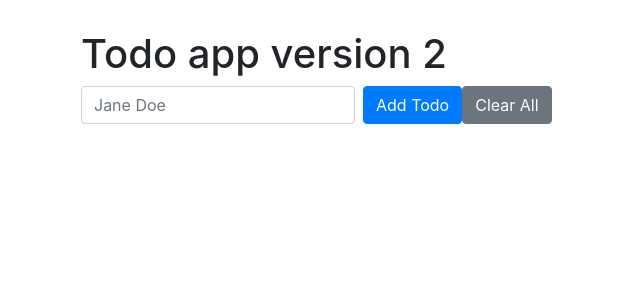
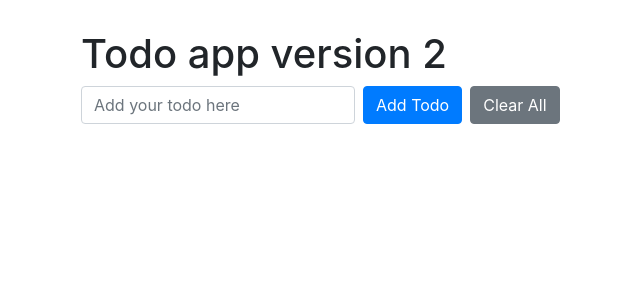
Before and after one commit to ImsirovicAjdin/vue-todo-app-again, a Vue app: page / in a window 1280 px wide. Shown: the top 300 px of the page, without its empty margins (309-949 px from the left). Built offline with nearby package versions, Linux system fonts and the light colour scheme.

Commit message:
Finish chapter 9

```diff
--- a/src/components/TodoForm.vue
+++ b/src/components/TodoForm.vue
@@ -1,30 +1,12 @@
 <template>
     <div>
-    <b-form inline>
-        <label class="sr-only" for="inline-form-input-name">Name</label>
-        <b-form-input
-          id="inline-form-input-name"
-          class="mb-2 mr-sm-2 mb-sm-0"
-          placeholder="Jane Doe"
-          v-on:keyup.enter.prevent="addTodo"
-          v-on:keydown.tab="addTodo"
-          v-model="someVar"
-        ></b-form-input>
-        <b-button
-          variant="primary"
-          v-on:click="addTodo"
-        >
-          Add Todo
-        </b-button>
-        <b-button
-          variant="secondary"
-          v-on:click="clearAllTodos"
-        >
-          Clear All
-        </b-button>
-    </b-form>
+    <todo-input-with-buttons
+        :placeholder="placeholder"
+        v-on:add-todo-message="addTodo"
+        v-on:clear-all-message="clearAllTodos"
+    />
 
-    <div class="mt-5">  <!-- (3) -->
+    <div class="mt-5">
         <ul class="lead">
         <li v-for="(todo, index) in todos" class="py-1" v-bind:key="index">
             <button
@@ -61,28 +43,24 @@
 </template>
 
 <script>
-import { BForm, BFormInput, BButton } from "bootstrap-vue";
+import TodoInputWithButtons from "./TodoInputWithButtons.vue"
 
   export default {
     name: 'TodoForm',
     components: {
-        BForm,
-        BFormInput,
-        BButton,
+        TodoInputWithButtons,
     },
     data() {
       return {
         heading: "Todo app in Vue 2.6, pt 7",
         placeholder: "Add your todo here",
         todos: [],
-        someVar: "",
       }
     },
     methods: {
-      addTodo() {
-        console.log(this.someVar);
-        this.todos.push({ description: this.someVar, isDone: false });
-        this.someVar = "";
+      addTodo(receiveduserText) {
+        console.log(receiveduserText);
+        this.todos.push({ description: receiveduserText, isDone: false });
       },
       deleteSingleTodo(index) {
         console.log(this.todos[index]);
--- /dev/null
+++ b/src/components/TodoInputWithButtons.vue
@@ -0,0 +1,61 @@
+<template>
+    <b-form inline>
+        <label class="sr-only" for="inline-form-input-name">Todo input</label>
+        <b-form-input
+          id="inline-form-input-name"
+          class="mb-2 mr-sm-2 mb-sm-0"
+          :placeholder="placeholder"
+          v-on:keyup.enter.prevent="sendAddTodoMessage"
+          v-on:keydown.tab="sendAddTodoMessage"
+          v-model="userText"
+        ></b-form-input>
+        <b-button
+          variant="primary"
+          v-on:click="sendAddTodoMessage"
+        >
+          Add Todo
+        </b-button>
+        <b-button
+          variant="secondary"
+          v-on:click="sendClearAllMessage"
+          class="ml-2"
+        >
+          Clear All
+        </b-button>
+    </b-form>
+</template>
+
+<script>
+import { BForm, BFormInput, BButton } from "bootstrap-vue"
+
+export default {
+    name: 'TodoInputWithButtons',
+    components: {
+        BForm,
+        BFormInput,
+        BButton,
+    },
+    data() {
+      return {
+        userText: "",
+      }
+    },
+    props: {
+        placeholder: String,
+    },
+    emits: [
+        'add-todo-message',
+        'clear-all-message',
+    ],
+    methods: {
+        sendAddTodoMessage() {
+            this.$emit('add-todo-message', this.userText);
+            this.userText = "";
+        },
+        sendClearAllMessage() {
+            this.$emit('clear-all-message')
+        }
+    }
+
+}
+</script>
```
